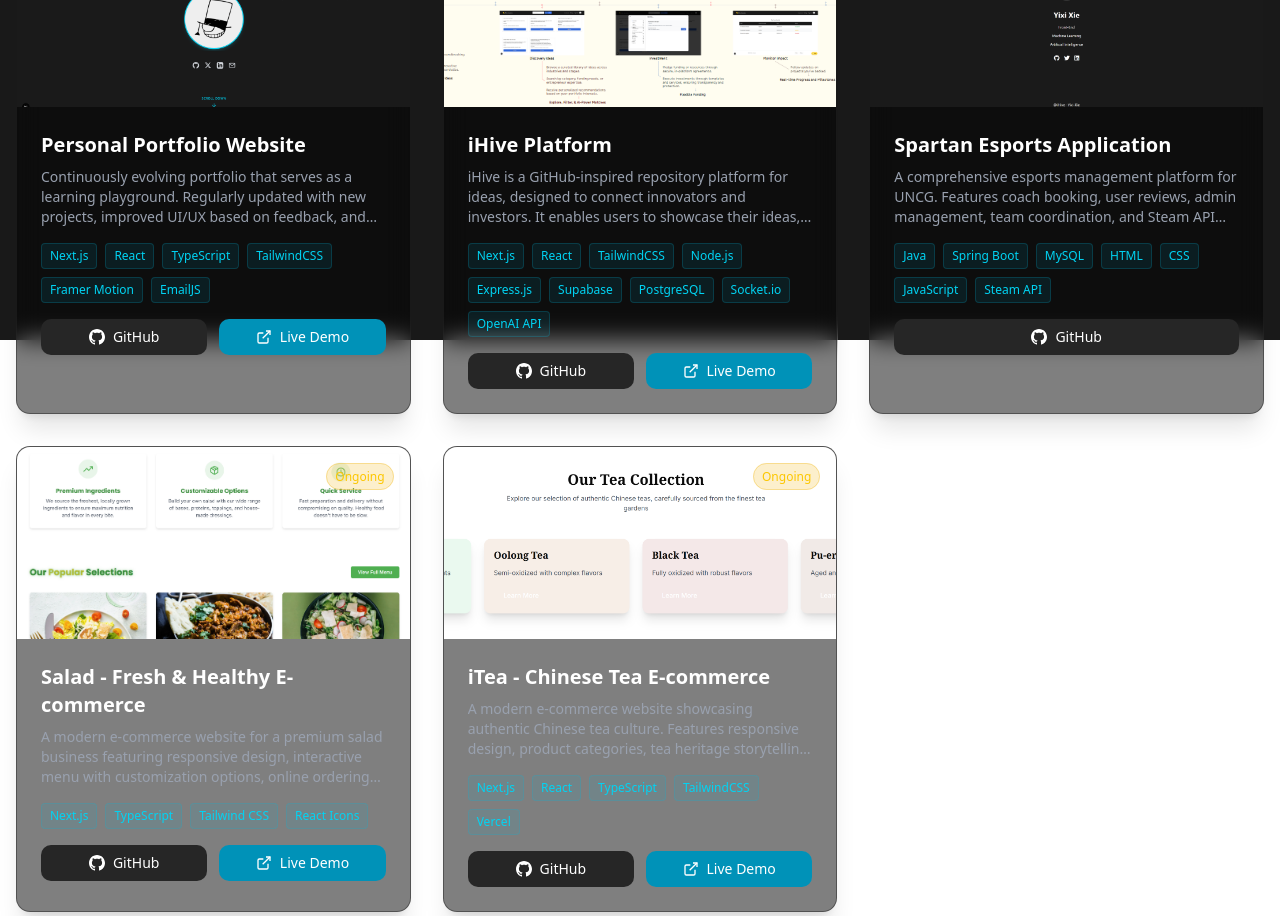
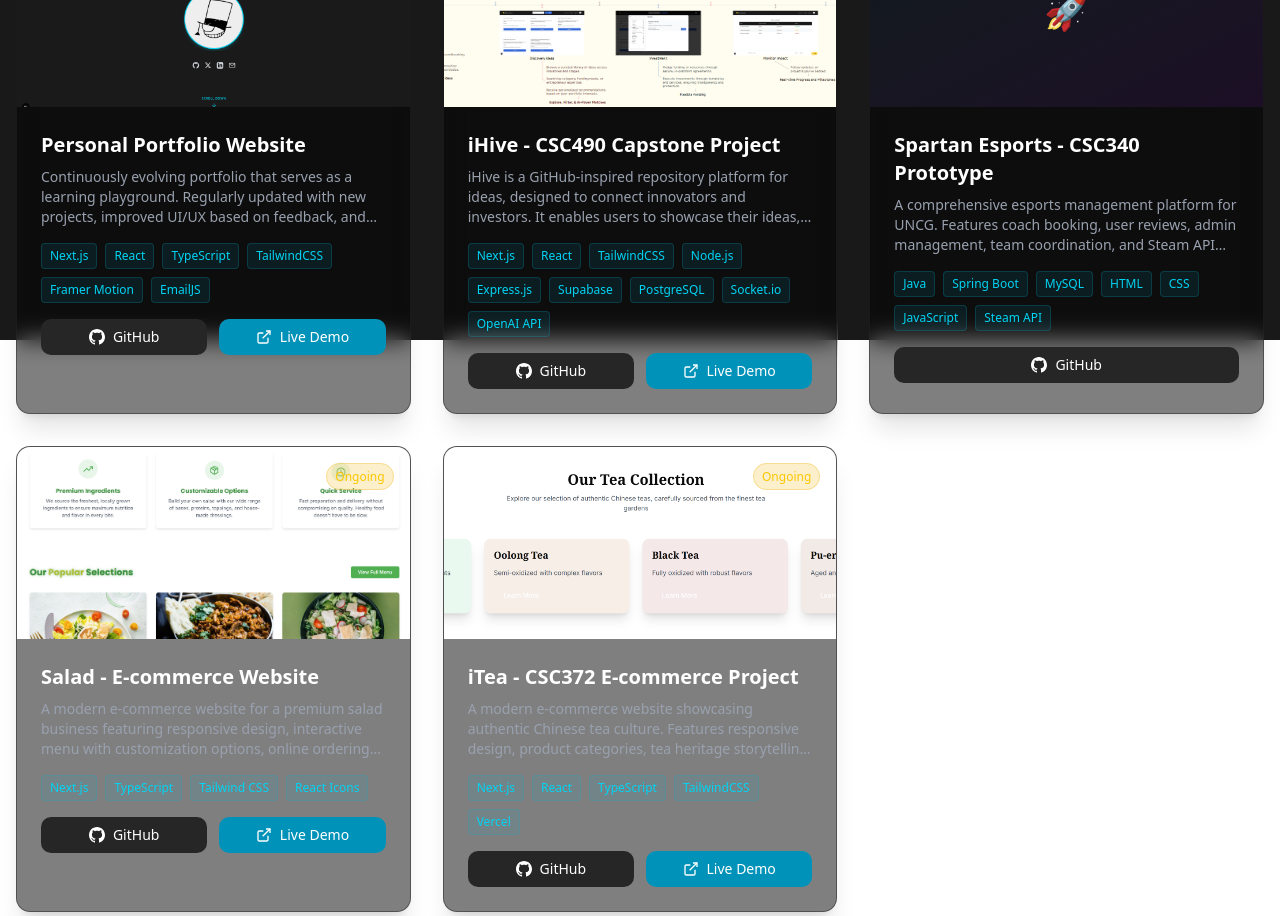
Before and after one commit to 17okk-Xie/17okk-Xie, a Next.js app: page /projects in a window 1280 px wide. Shown: the part 460-1376 px from the top of the page. Built offline with nearby package versions, Linux system fonts and the light colour scheme.

Commit message:
Updated. projects details

```diff
--- a/app/projects/page.tsx
+++ b/app/projects/page.tsx
@@ -28,7 +28,7 @@
     },
     {
       id: 2,
-      title: "iHive Platform",
+      title: "iHive - CSC490 Capstone Project",
       description: "iHive is a GitHub-inspired repository platform for ideas, designed to connect innovators and investors. It enables users to showcase their ideas, find potential funding, and collaborate on impactful projects. With AI-powered tag generation, advanced search, and collaboration tools, iHive aims to revolutionize idea sharing.",
       tech: ["Next.js", "React", "TailwindCSS", "Node.js", "Express.js", "Supabase", "PostgreSQL", "Socket.io", "OpenAI API"],
       image: "/images/Poster-iHive.png",
@@ -38,16 +38,15 @@
     },
     {
       id: 3,
-      title: "Spartan Esports Application",
+      title: "Spartan Esports - CSC340 Prototype",
       description: "A comprehensive esports management platform for UNCG. Features coach booking, user reviews, admin management, team coordination, and Steam API integration for game statistics.",
       tech: ["Java", "Spring Boot", "MySQL", "HTML", "CSS", "JavaScript", "Steam API"],
-      image: "/images/frontend.png",
       github: "https://github.com/AZubair-Iron/csc340-prototype",
       status: "Completed"
     },
     {
       id: 4,
-      title: "Salad - Fresh & Healthy E-commerce",
+      title: "Salad - E-commerce Website",
       description: "A modern e-commerce website for a premium salad business featuring responsive design, interactive menu with customization options, online ordering system, and location finder. Built with clean aesthetics and focus on fresh, healthy dining experience.",
       tech: ["Next.js", "TypeScript", "Tailwind CSS", "React Icons"],
       image: "/images/Salad.png",
@@ -57,7 +56,7 @@
     },
     {
       id: 5,
-      title: "iTea - Chinese Tea E-commerce",
+      title: "iTea - CSC372 E-commerce Project",
       description: "A modern e-commerce website showcasing authentic Chinese tea culture. Features responsive design, product categories, tea heritage storytelling, customer testimonials, and newsletter subscription.",
       tech: ["Next.js", "React", "TypeScript", "TailwindCSS", "Vercel"],
       image: "/images/iTea.png",
@@ -70,7 +69,7 @@
   const designProjects = [
     {
       id: 6,
-      title: "SAO",
+      title: "Sword Art Online",
       description: "Collection of After Effects animations and motion graphics projects showcasing creative design skills.",
       tech: ["After Effects"],
       video: "/videos/ae-prac.mp4",
```
